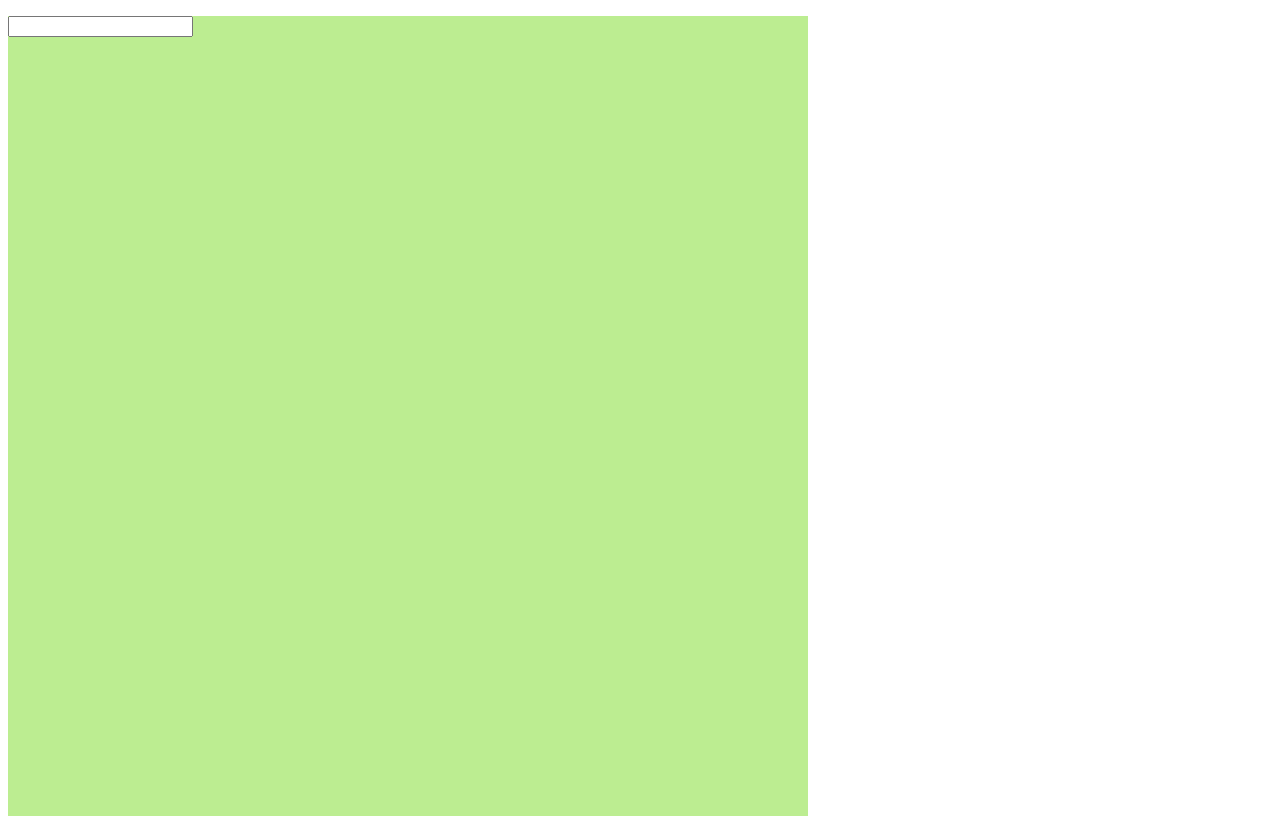
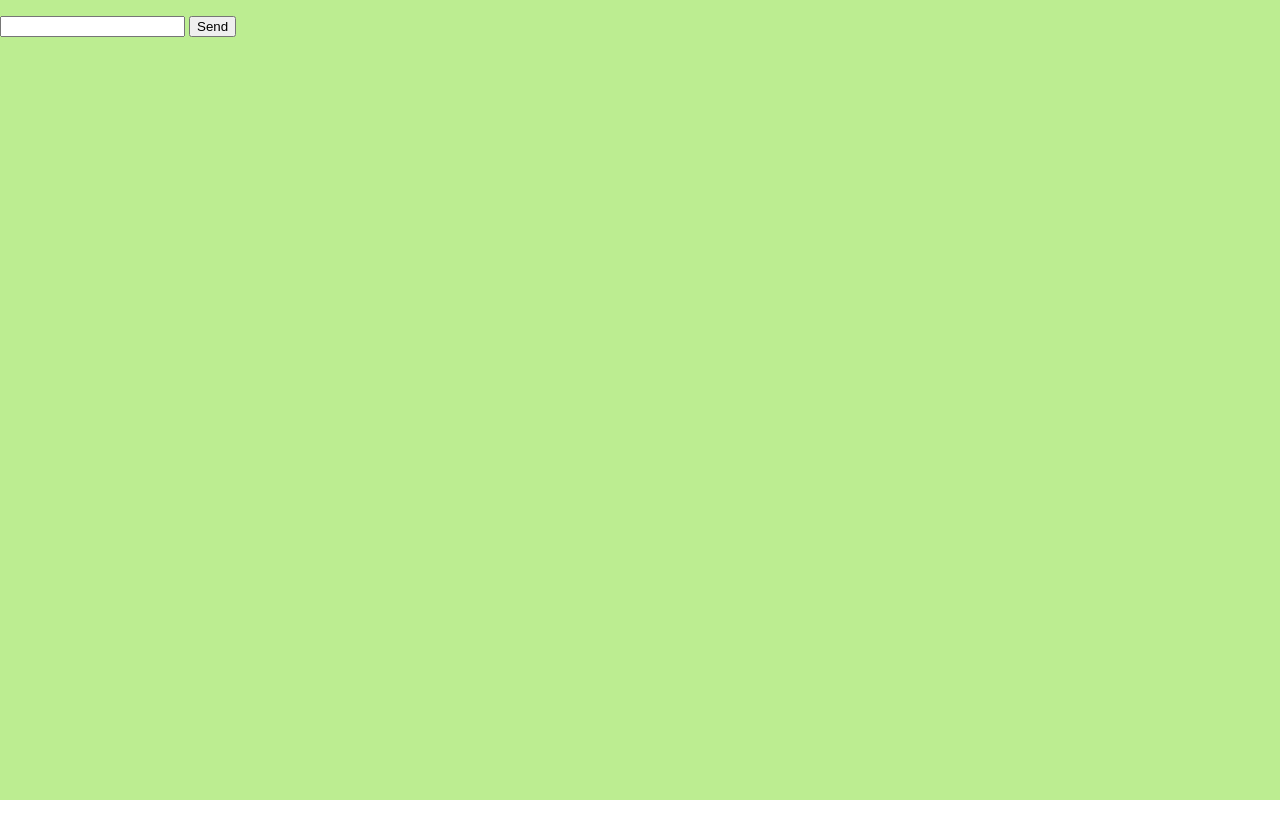
Before and after one commit to froostang/Dayock-Chat, a plain HTML site: page index.html in a window 1280 px wide. After the commit the page ends 800 px from the top, so only its background shows below. Drawn offline with Linux system fonts and the light colour scheme.

Commit message:
more structure

```diff
--- a/index.html
+++ b/index.html
@@ -7,9 +7,20 @@
   <style>
 
   .main {
-  	width:100vh;
-  	height:100vh;
+  	position:fixed;
+  	width:100%;
+  	height:100%;
+  	left:0;
+  	top:0;
   	background-color:#BCED91;
+  }
+
+  .chat{
+  	width:100%;
+  }
+
+  .chat_interface{
+  	display:inline-block;
   }
 
 
@@ -20,7 +31,10 @@
   <div class="main">
   	<ul class="chat">
   	</ul>
-  	<input type="text" name="user_input">
+  	<div class="chat_interface">
+	  	<input type="text" name="user_input">
+	  	<button type="button">Send</button>
+  	</div>
   </div>
 
   </body>
```
